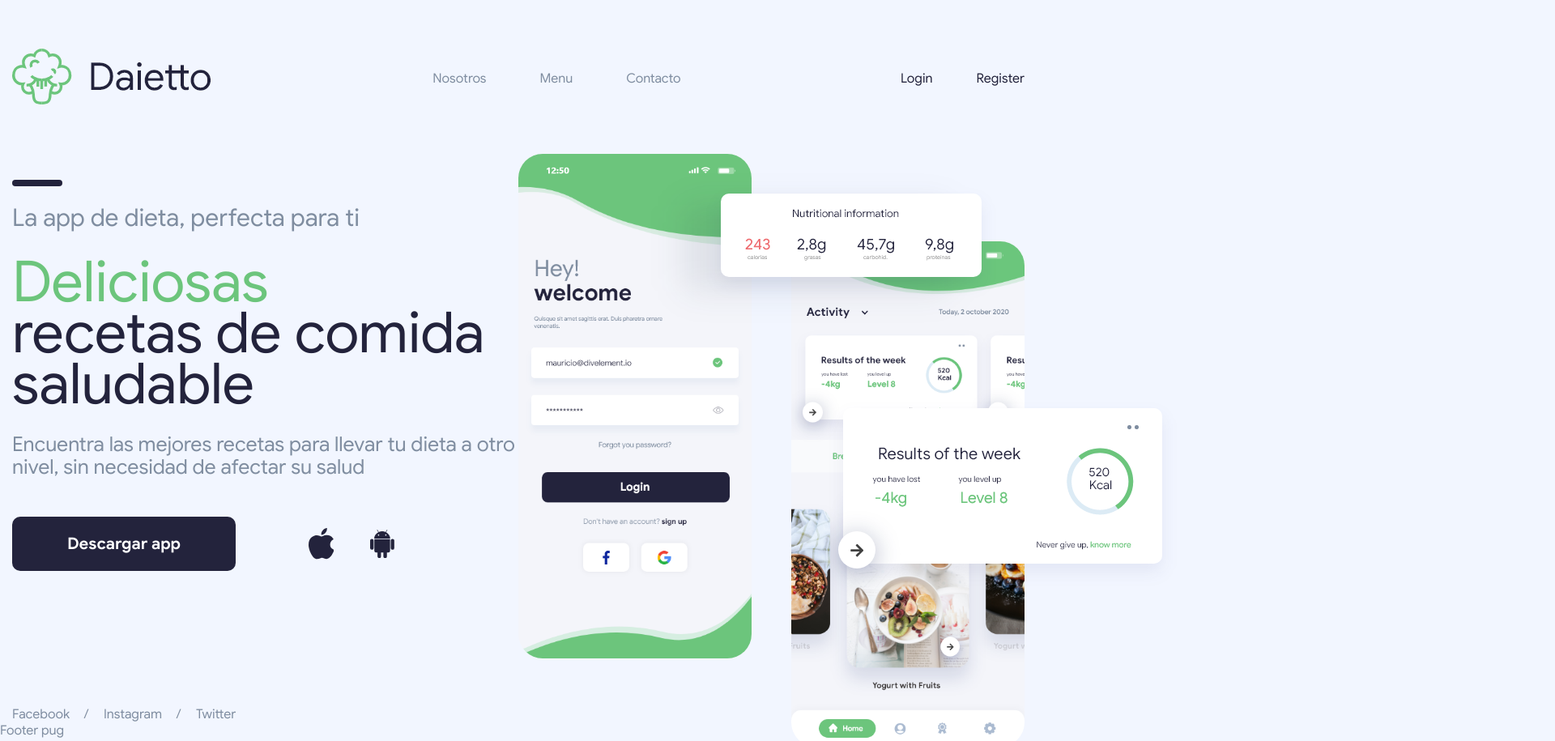
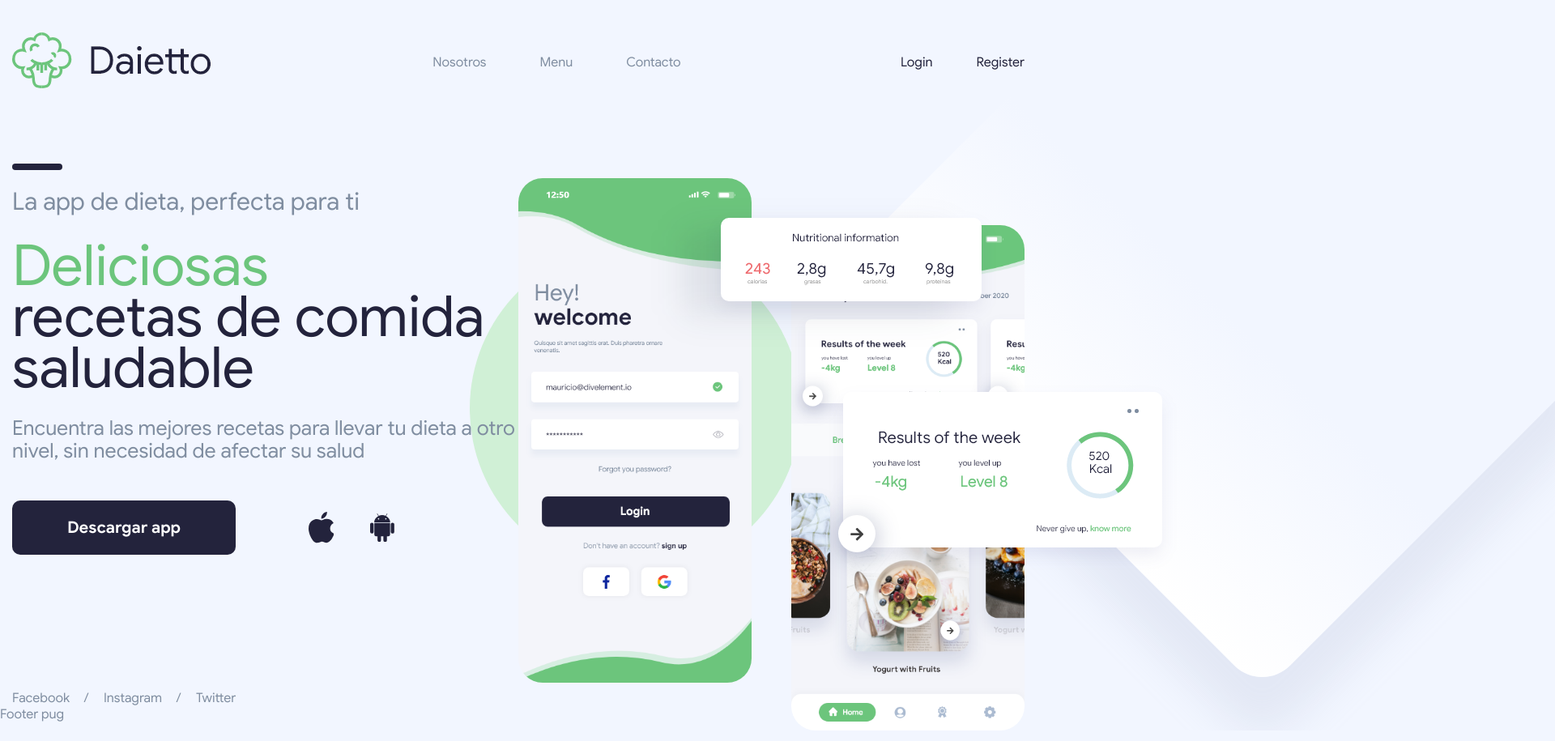
Before and after one commit to nikolaytarasenko/landing-daietto, a website: page public/index.html in a window 1280 px wide. Shown: the top 915 px of the page at 81% size, 1920 px wide, since content can reach past the window. Drawn offline with Linux system fonts and the light colour scheme.

Commit message:
small decor fixes in the hero section

```diff
--- a/src/sass/block/header.scss
+++ b/src/sass/block/header.scss
@@ -1,7 +1,8 @@
 .header {
   position: absolute;
-  top: 60px;
+  top: 40px;
   width: 100%;
+  z-index: 99;
 
   &__wrapper {
     display: grid;
--- a/src/sass/block/hero.scss
+++ b/src/sass/block/hero.scss
@@ -1,5 +1,19 @@
 .hero {
   position: relative;
+
+  &::after {
+    content: '';
+    position: absolute;
+    right: -600px;
+    top: 80px;
+    width: 742px;
+    height: 602px;
+    border-radius: 49px;
+    background: linear-gradient(#F2F6FF, #F2F6FF, #FFFFFF);
+    box-shadow: 50px 50px 50px rgba(171, 182, 204, 0.2);
+    transform: rotate(-315deg);
+    z-index: -1;
+  }
 
   &__wrapper {
     display: grid;
@@ -8,7 +22,7 @@
 
   &__main {
     max-width: 650px;
-    margin-top: 250px;
+    margin-top: 230px;
   }
 
   &__subtitle {
@@ -48,7 +62,19 @@
 
   &__img-wrapper {
     position: relative;
-    padding-top: 190px;
+    padding-top: 220px;
+
+    &::after {
+      content: '';
+      position: absolute;
+      width: 409px;
+      height: 409px;
+      left: -60px;
+      top: 300px;
+      border-radius: 50%;
+      background-color: #D0F0D6;
+      z-index: -1;
+    }
   }
 
   &__img {
```
Also changed, not shown: public/css/main.css, public/css/main.min.css.
